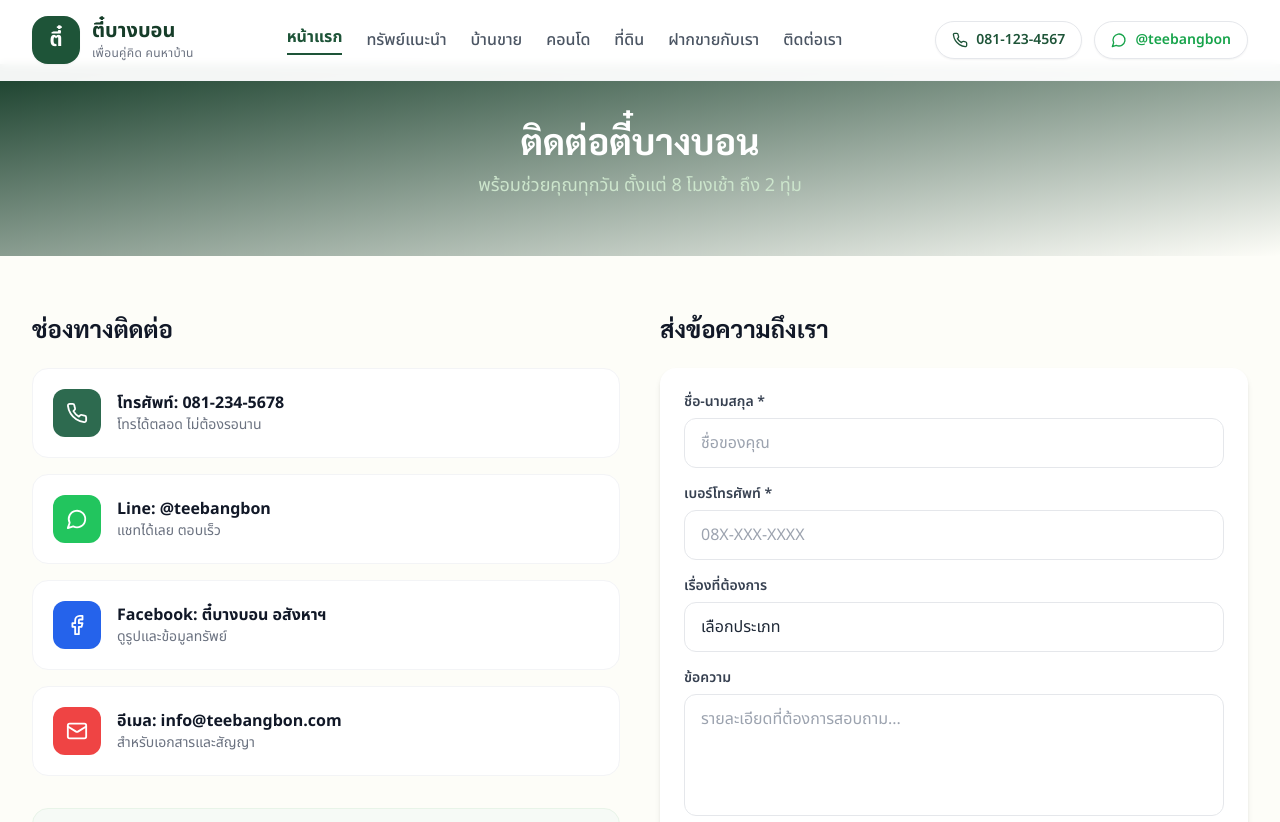
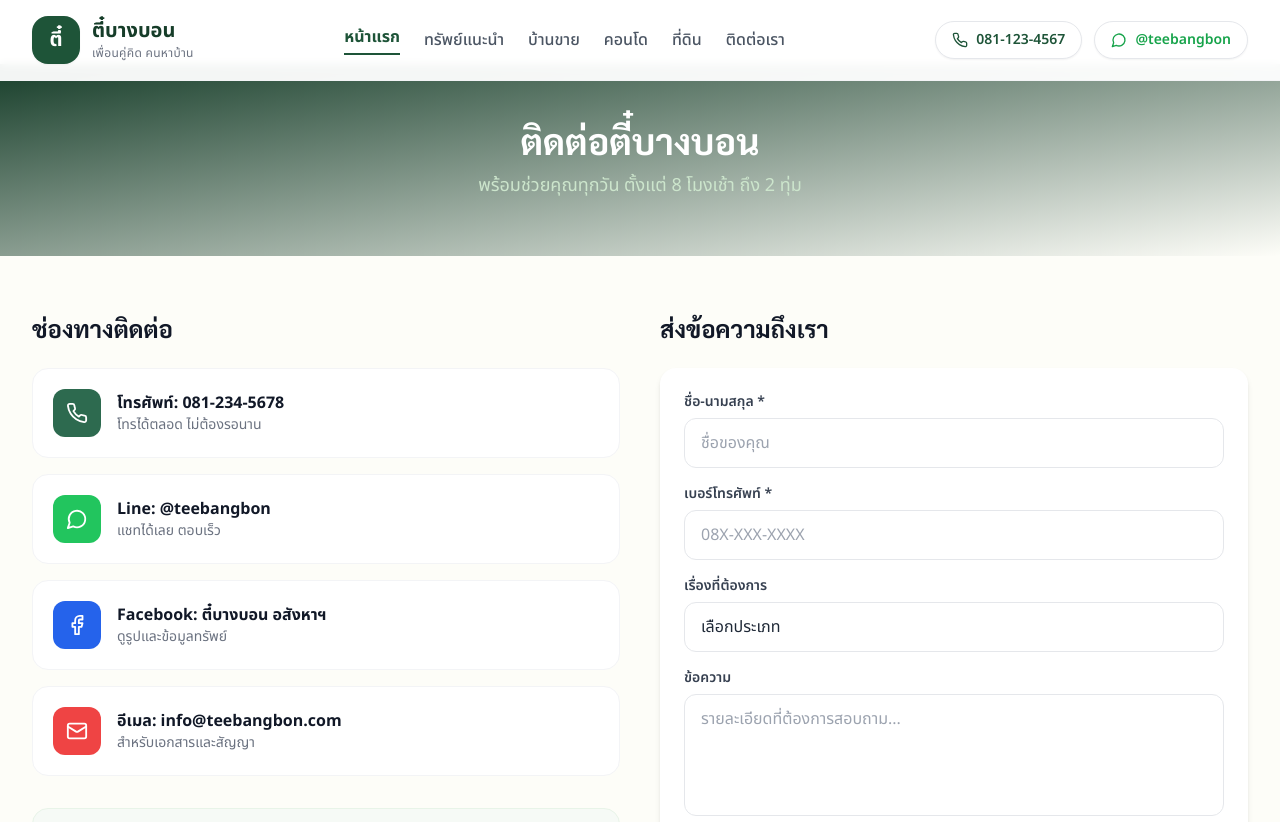
Before and after one commit to guukub/Experthome168, a Next.js app: page /contact in a window 1280 px wide. Shown: the top 822 px of the page. Built offline with nearby package versions, Linux system fonts and the light colour scheme; no server answers; the database is empty.

Commit message:
Remove 'ฝากขายกับเรา' from Navbar

```diff
--- a/src/components/public/Navbar.tsx
+++ b/src/components/public/Navbar.tsx
@@ -52,7 +52,6 @@ export default function Navbar() {
             <Link href="/properties?type=บ้านเดี่ยว" className="text-gray-600 hover:text-forest-700 font-medium transition-colors">บ้านขาย</Link>
             <Link href="/properties?type=คอนโด" className="text-gray-600 hover:text-forest-700 font-medium transition-colors">คอนโด</Link>
             <Link href="/properties?type=ที่ดิน" className="text-gray-600 hover:text-forest-700 font-medium transition-colors">ที่ดิน</Link>
-            <Link href="/contact" className="text-gray-600 hover:text-forest-700 font-medium transition-colors">ฝากขายกับเรา</Link>
             <Link href="/contact" className="text-gray-600 hover:text-forest-700 font-medium transition-colors">ติดต่อเรา</Link>
           </div>
 
@@ -107,9 +106,6 @@ export default function Navbar() {
               ที่ดิน
             </Link>
             <Link href="/contact" className="px-4 py-3 text-gray-700 hover:bg-gray-50 rounded-xl font-medium transition-colors" onClick={() => setIsOpen(false)}>
-              ฝากขายกับเรา
-            </Link>
-            <Link href="/contact" className="px-4 py-3 text-gray-700 hover:bg-gray-50 rounded-xl font-medium transition-colors" onClick={() => setIsOpen(false)}>
               ติดต่อเรา
             </Link>
 
```
